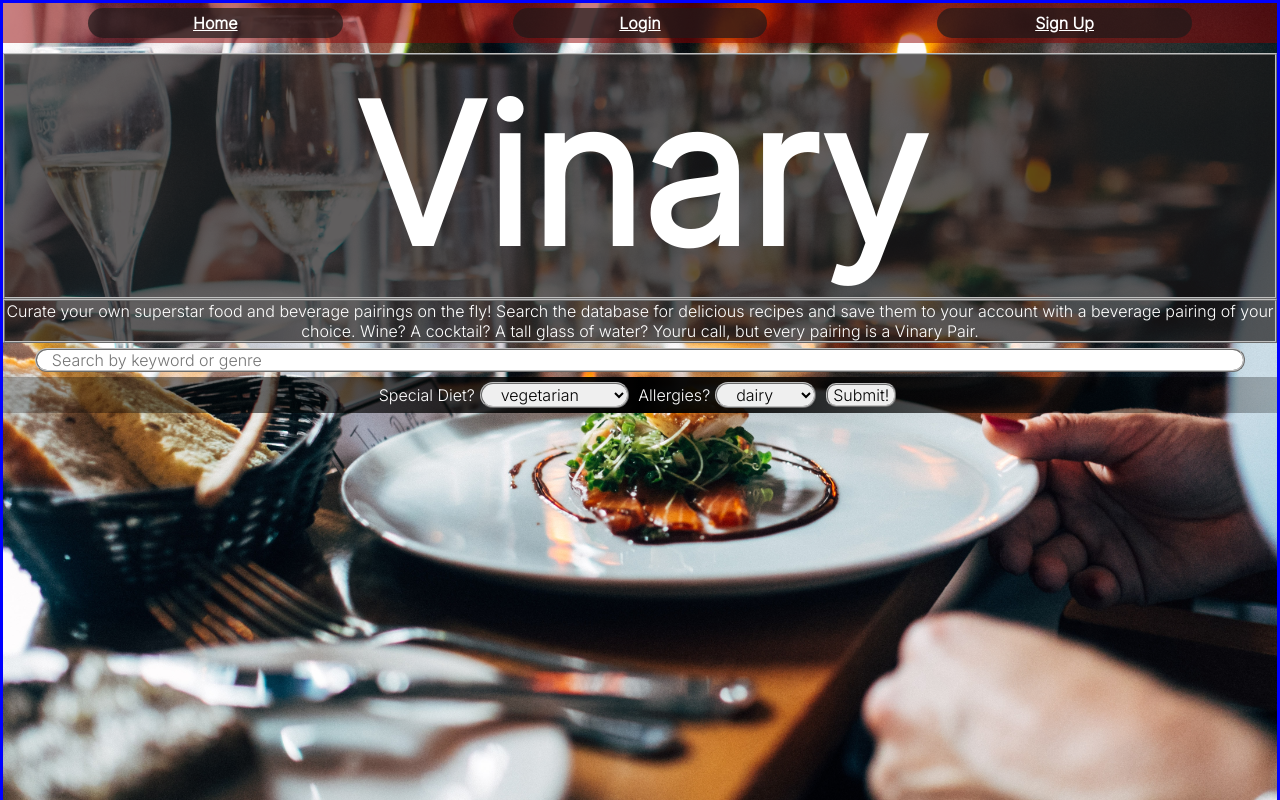
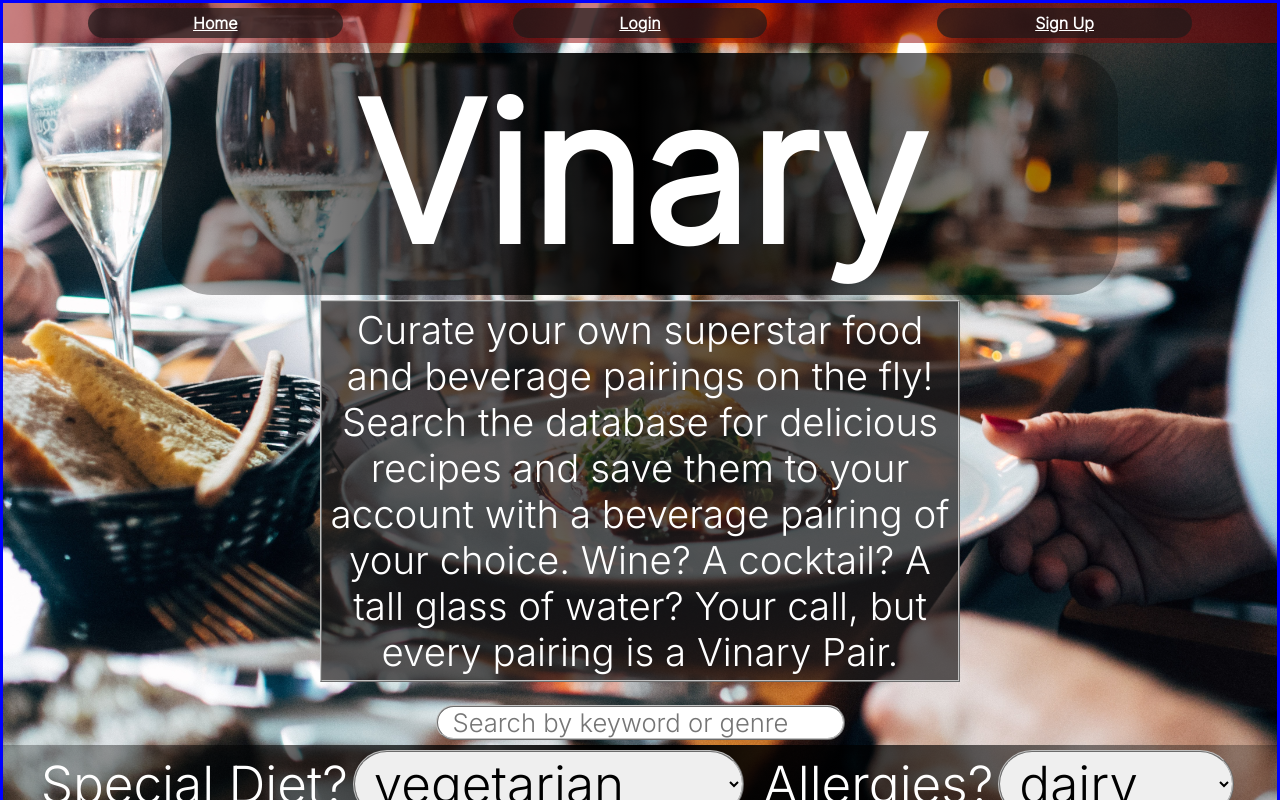
Before and after one commit to zkzerotwo/vinary-capstone-client, a React (Create React App) app: page / in a window 1280 px wide. Shown: the top 800 px of the page. Built offline with nearby package versions, Linux system fonts and the light colour scheme.

Commit message:
styles respond

```diff
--- a/src/App.css
+++ b/src/App.css
@@ -61,9 +61,10 @@ body {
 }
 
 .intro-card {
-  /* margin: auto;
+  margin: 5px;
+  /* margin: auto; */
   padding: 5px;
-  border-width: 2px;
+  /* border-width: 2px;
   border-style: ridge;
   border-color: silver;
   width: 50%; */
@@ -71,8 +72,10 @@ body {
 
 .welcome {
   /* color: white; */
-  width: 100%;
+  width: 75%;
   font-size: 15vw;
+  border-radius: 50px;
+  margin: auto;
   padding-top: 5px;
   padding-bottom: 5px;
   background: linear-gradient(
@@ -93,6 +96,9 @@ body {
     , rgba(0, 0, 0, 0.25) 0%, rgba(0, 0, 0, 1) 50%, rgba(0, 0, 0, 0.25) 100%);
 }
 
+form {
+  font-size: 4vw;
+}
 input {
   border-width: 2px;
   border-style: ridge;
@@ -101,7 +107,8 @@ input {
   padding-left: 15px;
   padding-right: 15px;
   margin: 5px;
-  width: 95%;
+  font-size: 4vw;
+  /* width: 95%; */
 }
 
 select {
@@ -126,6 +133,7 @@ button {
 
 textarea {
   width: 95%;
+  font-size: 4vw;
   height: 75px;
   padding-left: 20px;
   padding-right: 20px;
@@ -332,6 +340,23 @@ section.footer {
   padding: 10px;
   flex: 0 0 125vw;
 }
+.search-wrap {
+  /* display: table; */
+  width: 150vw;
+}
+textarea {
+  width: 95%;
+  /* font-size: 4vw; */
+  height: 10vw;
+  /* padding-left: 20px;
+  padding-right: 20px;
+  border-width: 2px;
+  border-style: ridge;
+  border-color: silver;
+  border-radius: 50px;
+  display: block;
+  margin: auto; */
+}
   /* li.loot_drop {
     width: 49%;
   }
@@ -356,6 +381,33 @@ section.footer {
 .recipe-instruc {
   height: 50vw;
 }
+.intro-card {
+  /* margin: 5px; */
+  width: 50vw;
+  font-size: 3vw;
+  margin: auto;
+  margin-top: 5px;
+  /* padding: 5px; */
+}
+input {
+  /* border-width: 2px;
+  border-style: ridge;
+  border-color: silver;
+  border-radius: 50px;
+  padding-left: 15px;
+  padding-right: 15px;
+  margin: 5px; */
+  font-size: 3vw;
+  /* width: 95%; */
+}
+.search-wrap {
+  /* display: table; */
+  width: 125vw;
+}
+.recipe-instruc {
+  height: 30vw;
+  font-size: 2vw;
+}
   /* li.loot_drop {
     width: 32%;
   }
@@ -379,6 +431,21 @@ section.footer {
   .recipe-instruc {
     height: 40vw;
 }
+.search-wrap {
+  /* display: table; */
+  width: 115vw;
+}
+textarea {
+  /* width: 95%; */
+  font-size: 2vw;
+  /* height: 10vw; */
+}
+input {
+  font-size: 2vw;
+  /* width: 95%; */
+}
+
+
   /* .intro-card {
     width: 32%;
   } */
@@ -392,6 +459,10 @@ section.footer {
   }
   .recipe-instruc {
     height: 30vw;
+}
+.search-wrap {
+  /* display: table; */
+  width: 100vw;
 }
   /* li.loot_drop {
     width: 24%;
--- a/src/LandingPage/LandingPage.js
+++ b/src/LandingPage/LandingPage.js
@@ -24,9 +24,9 @@ export default class LandingPage extends React.Component {
                 <header className="App-header">
                     <NavBar />
                 </header>
-                <h1 className="welcome box">Vinary</h1>
+                <h1 className="welcome ">Vinary</h1>
                 <div className="intro-card box">
-                    <p>Curate your own superstar food and beverage pairings on the fly! Search the database for delicious recipes and save them to your account with a beverage pairing of your choice. Wine? A cocktail? A tall glass of water? Youru call, but every pairing is a Vinary Pair.</p>
+                    <p>Curate your own superstar food and beverage pairings on the fly! Search the database for delicious recipes and save them to your account with a beverage pairing of your choice. Wine? A cocktail? A tall glass of water? Your call, but every pairing is a Vinary Pair.</p>
                 </div>
                 <SearchBar />
             </section>
```
